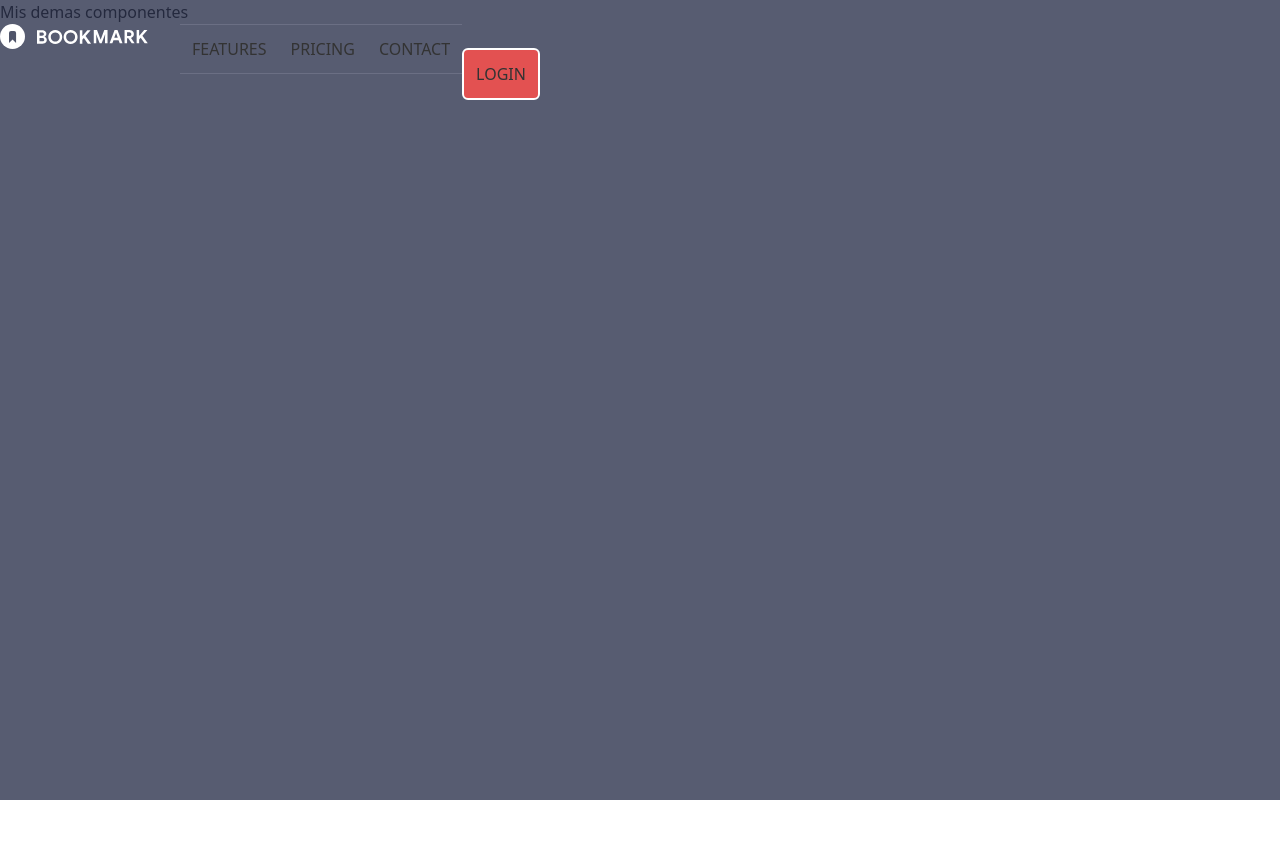
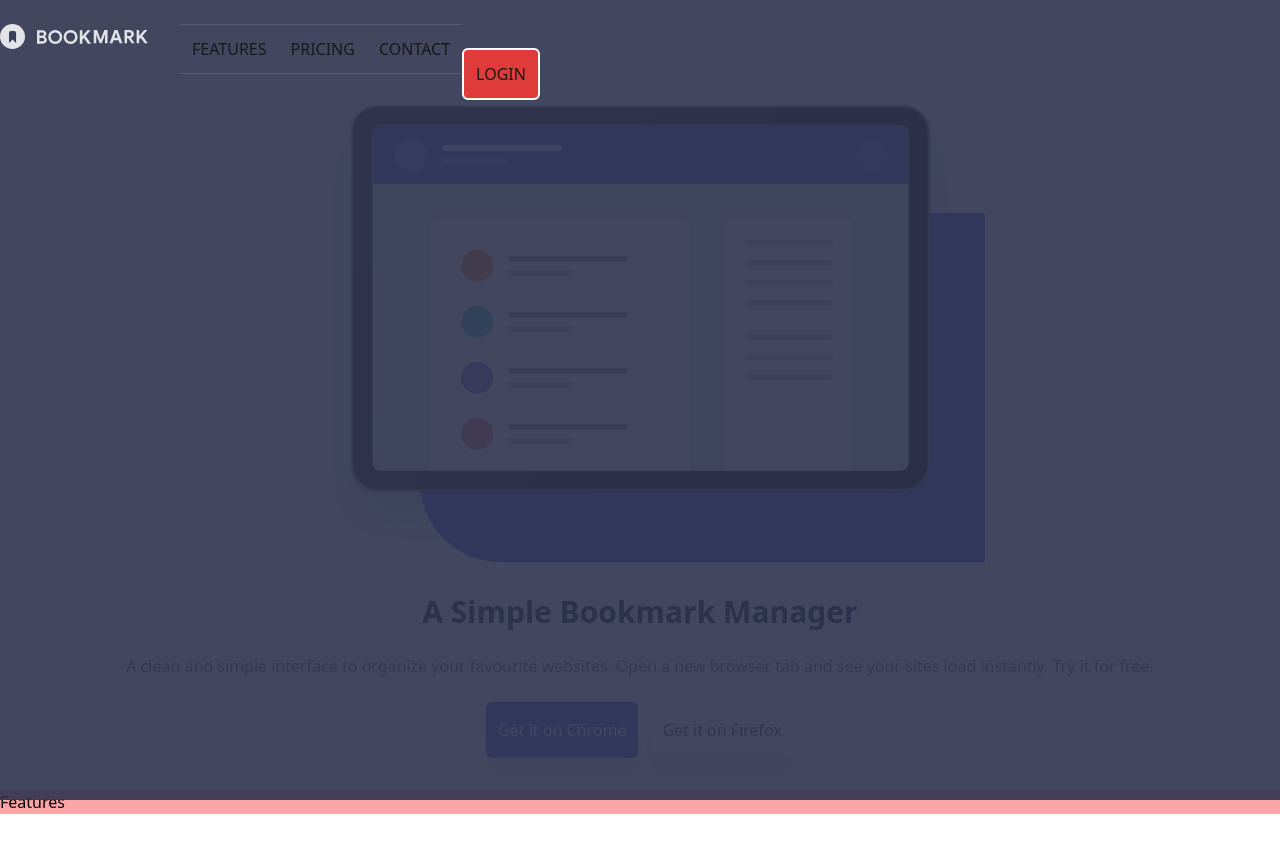
Before and after one commit to AlexisKcc8/landing-page-bookmark, a React (Vite) app: page / in a window 1280 px wide. Shown: the top 852 px of the page. Before the commit the page ends 800 px from the top, so only its background shows below. Built offline with nearby package versions, Linux system fonts and the light colour scheme.

Commit message:
componente hero estilizado para moviles

```diff
--- a/index.html
+++ b/index.html
@@ -5,7 +5,7 @@
   <meta charset="UTF-8" />
   <link rel="icon" type="image/svg+xml" href="/vite.svg" />
   <meta name="viewport" content="width=device-width, initial-scale=1.0" />
-  <title>Vite + React</title>
+  <title>My Bookmark</title>
 </head>
 
 <body>
--- a/src/App.jsx
+++ b/src/App.jsx
@@ -1,11 +1,34 @@
+import { Features } from "./components/Features";
+import { Hero } from "./components/Hero";
 import { Navbar } from "./components/Navbar";
 
 function App() {
   return (
     <>
       <Navbar />
-      <main>
-        <h2>Mis demas componentes</h2>
+      <main className="bg-white ">
+        <Hero />
+        <Features />
+        <br />
+        <br />
+        <br />
+        <br />
+        <br />
+        <br />
+        <br />
+        <br />
+        <br />
+        <br />
+        <br />
+        <br />
+        <br />
+        <br />
+        <br />
+        <br />
+        <br />
+        <br />
+        <br />
+        <br />
       </main>
     </>
   );
--- /dev/null
+++ b/src/components/Features.jsx
@@ -0,0 +1,7 @@
+export const Features = () => {
+  return (
+    <section id="features" className="bg-red-300 ">
+      <h2>Features</h2>
+    </section>
+  );
+};
--- /dev/null
+++ b/src/components/Hero.jsx
@@ -0,0 +1,35 @@
+import { LayerBook } from "./LayerBook";
+
+export const Hero = () => {
+  return (
+    <section className="flex flex-col justify-center items-center content-center mt-24">
+      <article className="relative flex justify-center overflow-hidden px-4">
+        <img
+          className="relative z-10 "
+          src="/public/images/illustration-hero.svg"
+          alt="illustration-hero"
+        />
+        <div className="w-[100%] h-[75%] absolute bottom-0 right-[-18%]  ">
+          <LayerBook />
+        </div>
+      </article>
+      <article className=" text-center  my-8">
+        <h2 className="font-bold text-3xl text-blue-darker">
+          A Simple Bookmark Manager
+        </h2>
+        <p className="my-6 px-8 text-gray-500">
+          A clean and simple interface to organize your favourite websites. Open
+          a new browser tab and see your sites load instantly. Try it for free.
+        </p>
+        <div className=" flex justify-center gap-3">
+          <button className="bg-blue-light text-white px-3 py-4 rounded-md font-medium shadow-xl">
+            Get it on Chrome
+          </button>
+          <button className="bg-white rounded-md text-gray-600 px-3 py-4 font-medium shadow-xl">
+            Get it on Firefox
+          </button>
+        </div>
+      </article>
+    </section>
+  );
+};
--- /dev/null
+++ b/src/components/LayerBook.jsx
@@ -0,0 +1,3 @@
+export const LayerBook = () => {
+  return <div className="w-full h-full bg-blue-light rounded-[5rem] z-0"></div>;
+};
--- a/src/components/Navbar.jsx
+++ b/src/components/Navbar.jsx
@@ -8,12 +8,16 @@ export const Navbar = () => {
 
   return (
     <header
-      className={`fixed  w-full ${
-        isToggle ? "min-h-15" : "min-h-full bg-[#2e344e]"
-      } overflow-hidden opacity-80 transition duration-700 ease-in lg:flex `}
+      className={`fixed top-0 left-0  w-full ${
+        isToggle ? "min-h-15" : "min-h-full bg-[#2e344e] opacity-90"
+      } overflow-hidden  transition duration-700 ease-in lg:flex z-50`}
       ref={refContainerNabvar}
     >
-      <div className="flex justify-around  py-6">
+      <div
+        className={`flex justify-around  py-6 ${
+          isToggle ? "bg-white" : "bg-[#2e344e]"
+        } opacity-85 transition duration-700 ease-in`}
+      >
         {isToggle ? (
           <LogoBookmark />
         ) : (
--- a/tailwind.config.js
+++ b/tailwind.config.js
@@ -2,7 +2,16 @@
 export default {
   content: ["./index.html", "./src/**/*.{js,ts,jsx,tsx}"],
   theme: {
-    extend: {},
+    extend: {
+      colors: {
+        blue: {
+          light: "#5366e0", // Cambia a un tono más claro si lo deseas
+          darker: "#242946", // Cambia a un tono más oscuro si lo deseas
+          // Puedes agregar más variantes de azul según tus necesidades
+        },
+      },
+    },
   },
+
   plugins: [],
 };
```
